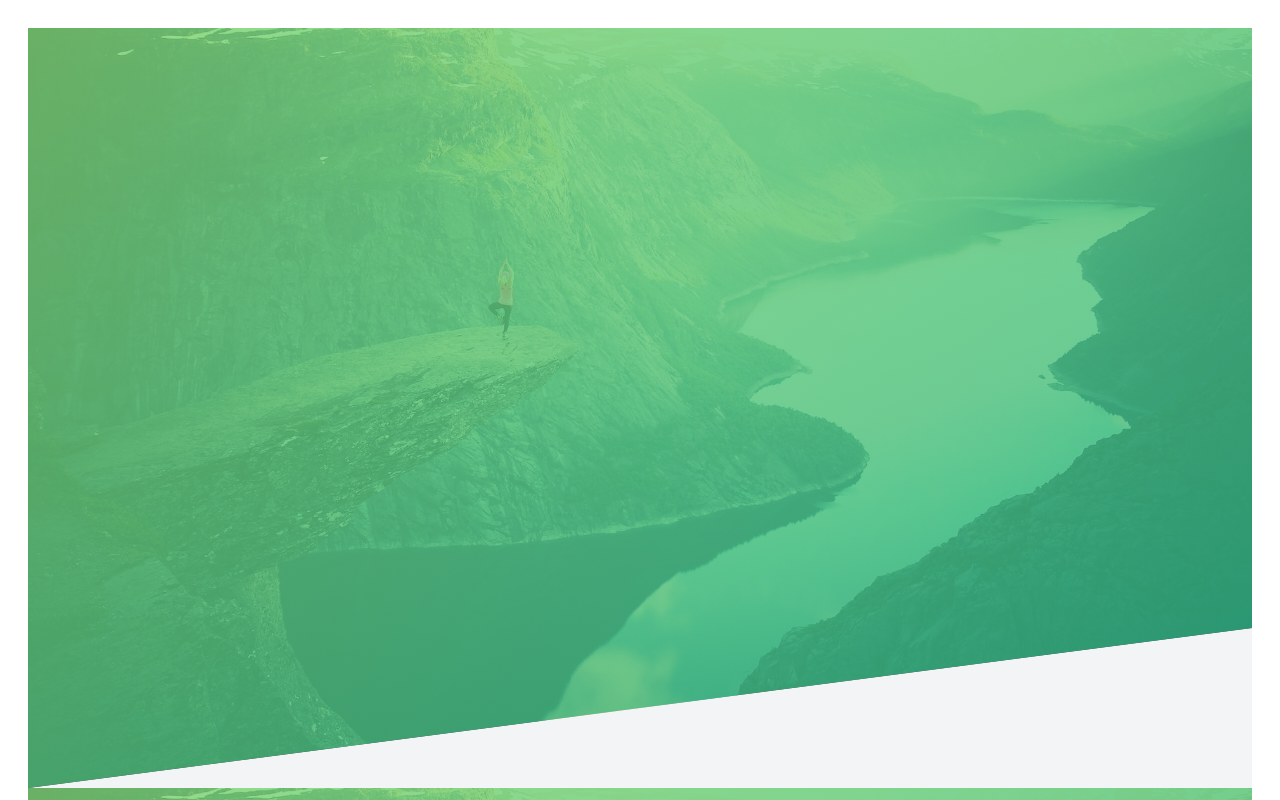
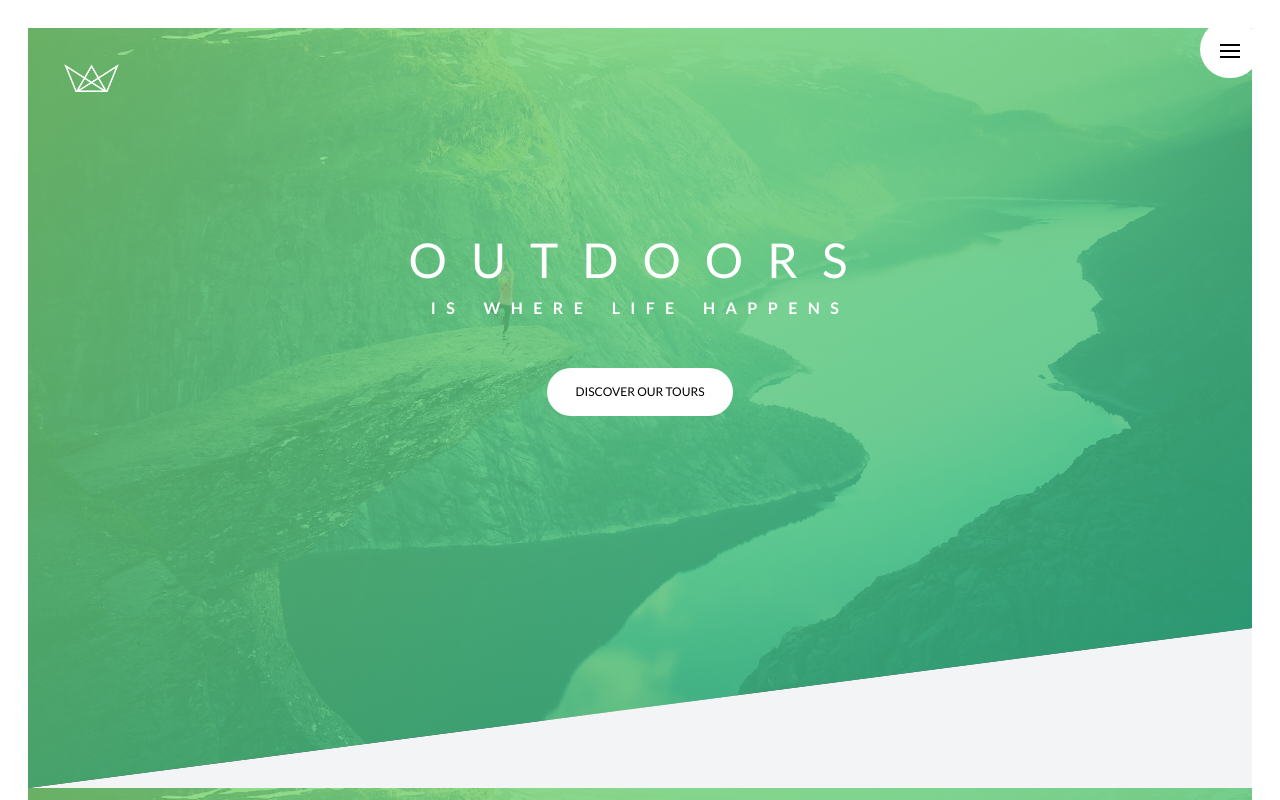
Before and after one commit to jeldrint/Sample-Responsive-React-Website, a React (Vite) app: page / in a window 1280 px wide. Shown: the top 800 px of the page. Built offline with nearby package versions, Linux system fonts and the light colour scheme.

Commit message:
first page done

```diff
--- a/src/App.jsx
+++ b/src/App.jsx
@@ -1,12 +1,14 @@
-import IntroComponent from './components/1_intro';
+import Intro from './main_components/1_Intro';
+import MenuIcon from './sub_components/1_2MenuIcon';
 
 const App = () => {
 
     return (
-        <div className='p-7 flex flex-col items-center'>
+        <div className='relative lg:p-7 flex flex-col items-center'>
+            <MenuIcon />
             <div className='bg-gray-100 h-full w-full'>
-                <IntroComponent />
-                <IntroComponent />
+                <Intro />
+                <Intro />
             </div>
         </div>
 
--- a/src/components/1_intro.jsx
+++ /dev/null
@@ -1,14 +0,0 @@
-import bg1 from '../img/hero.jpg'
-
-const IntroComponent = () => {
-    return(
-        <div className='h-[95vh] w-full bg-cover bg-center bg-no-repeat clip-bg-1' style={{backgroundImage: `url(${bg1})`}}>
-            <div className='h-full w-full bg-gradient-to-br from-[#7ed56fcc] to-[#28b485cc]'>
-
-            </div>
-        </div>
-
-    )
-}
-
-export default IntroComponent;
--- /dev/null
+++ b/src/main_components/1_Intro.jsx
@@ -0,0 +1,14 @@
+import bg1 from '../img/hero.jpg'
+import IntroHeader from '../sub_components/1_1IntroHeader';
+
+const Intro = () => {
+    return(
+        <div className='h-[95vh] w-full bg-cover bg-center bg-no-repeat clip-bg-1' style={{backgroundImage: `url(${bg1})`}}>
+            <div className='p-9 h-full w-full bg-gradient-to-br from-[#7ed56fcc] to-[#28b485cc]'>
+                <IntroHeader />
+            </div>
+        </div>
+    )
+}
+
+export default Intro;
--- /dev/null
+++ b/src/sub_components/1_1IntroHeader.jsx
@@ -0,0 +1,21 @@
+import logo1 from '../img/logo-white.png'
+
+
+const IntroHeader = () => {
+    return (
+        <div className='flex flex-col items-center'>
+            <img alt='white logo' src={logo1} className='h-7 self-start'/>
+            <br /><br /><br /><br /><br /><br />
+            <div className='flex flex-col items-center gap-y-3'>
+                <span className='text-3xl sm:text-5xl tracking-[0.5em] font-lato text-white'>OUTDOORS</span>
+                <span className='text-xs sm:text-sm md:text-base tracking-[0.5em] md:tracking-[0.65em] font-lato font-bold text-white'>IS&ensp;WHERE&ensp;LIFE&ensp;HAPPENS</span>
+            </div>
+            <br /><br />
+            <button type='button' className='bg-white font-lato transition-all hover:scale-110 px-7 py-4 rounded-full text-xs'>
+                DISCOVER OUR TOURS
+            </button>
+        </div>
+    )
+}
+
+export default IntroHeader;
--- /dev/null
+++ b/src/sub_components/1_2MenuIcon.jsx
@@ -0,0 +1,20 @@
+import { useState } from "react";
+
+const MenuIcon = () => {
+    const [toggleMenu, setToggleMenu] = useState(false);
+
+    const barStyle = 'w-5 h-[2px] bg-black mt-1';
+    const barStyle1 = 'w-5 h-[2px] bg-black mt-1 rotate-[135deg] translate-y-[5px]';
+    const barStyle2 = 'opacity-0';
+    const barStyle3 = 'w-5 h-[2px] bg-black mt-1 -rotate-[135deg] -translate-y-[1px]';
+
+    return(
+        <div className="z-10 absolute top-5 right-5 inline-block cursor-pointer bg-white p-5 rounded-full transition-all" onClick={()=>setToggleMenu(!toggleMenu)}>
+            <div className={toggleMenu ? barStyle1: barStyle}></div>
+            <div className={toggleMenu ? barStyle2: barStyle}></div>
+            <div className={toggleMenu ? barStyle3: barStyle}></div>
+        </div>
+    )
+}
+
+export default MenuIcon;
```
